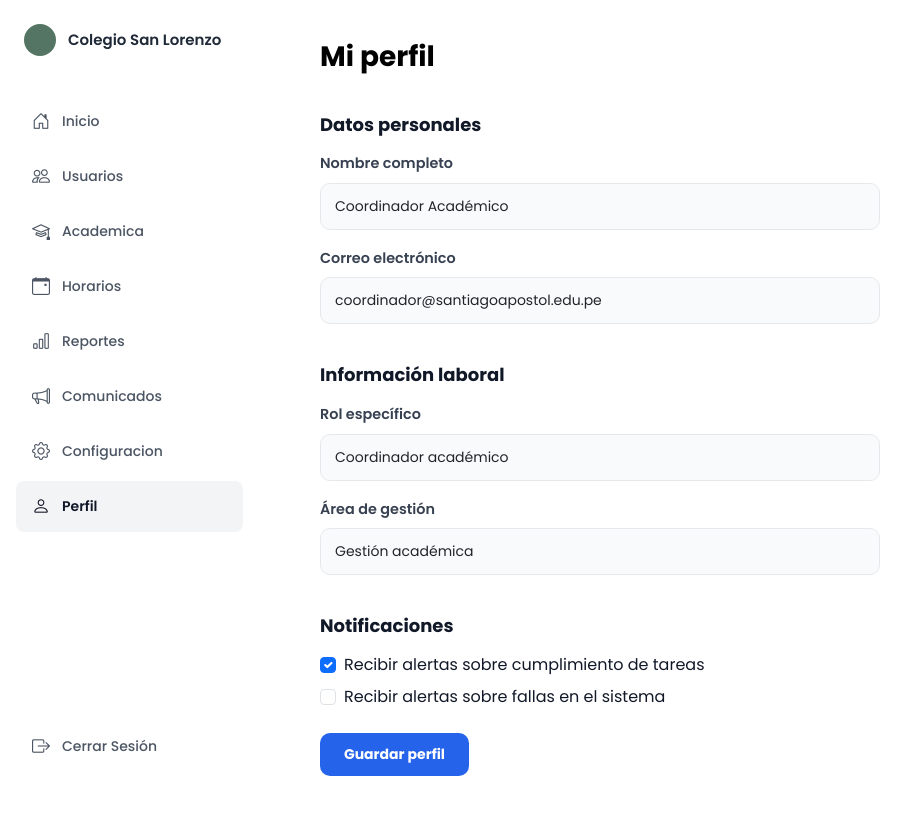
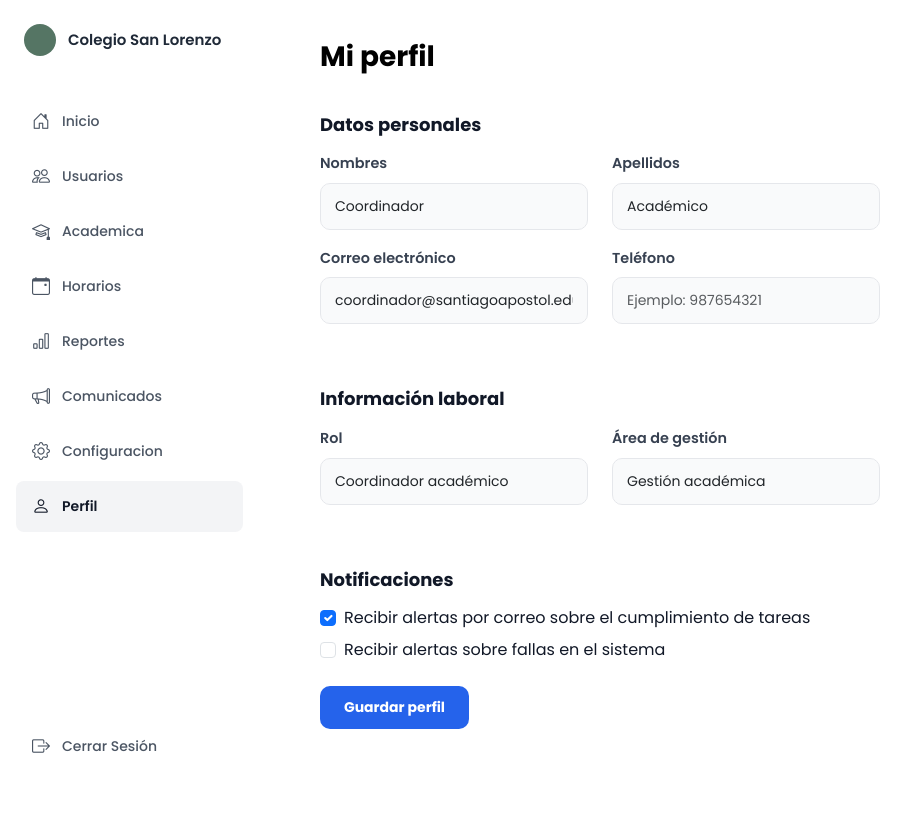
Before and after one commit to angelvargas75/san-lorenzo-app, an Angular app: page /coordinador/perfil in a window 1280 px wide. Shown: the whole page, without its empty margins (0-919 px from the left). Built offline with nearby package versions, Linux system fonts and the light colour scheme; sample sign-in values are in the browser's storage.

Commit message:
feat(coord2): implementa formulario reactivo de perfil

```diff
--- a/src/app/features/coordinador/perfil/perfil.html
+++ b/src/app/features/coordinador/perfil/perfil.html
@@ -1,47 +1,252 @@
 <app-page-title titulo="Mi perfil"></app-page-title>
 
 <div class="section-card">
-  <form class="form-wrapper">
-    <h5 class="section-subtitle">Datos personales</h5>
+  <form
+    class="form-wrapper"
+    [formGroup]="perfilForm"
+    (ngSubmit)="guardarPerfil()"
+    novalidate
+  >
+    @if (mensajeExito) {
+      <div
+        class="alert alert-success"
+        role="alert"
+      >
+        {{ mensajeExito }}
+      </div>
+    }
 
-    <div class="mb-3">
-      <label class="form-label">Nombre completo</label>
-      <input type="text" class="form-control" value="Coordinador Académico">
+    @if (mensajeError) {
+      <div
+        class="alert alert-danger"
+        role="alert"
+      >
+        {{ mensajeError }}
+      </div>
+    }
+
+    <h5 class="section-subtitle">
+      Datos personales
+    </h5>
+
+    <div class="row">
+      <div class="col-md-6 mb-3">
+        <label
+          for="nombres"
+          class="form-label"
+        >
+          Nombres
+        </label>
+
+        <input
+          id="nombres"
+          type="text"
+          class="form-control"
+          formControlName="nombres"
+          autocomplete="given-name"
+          [class.is-invalid]="
+            controles.nombres.touched &&
+            controles.nombres.invalid
+          "
+        >
+
+        @if (
+          controles.nombres.touched &&
+          controles.nombres.invalid
+        ) {
+          <div class="invalid-feedback">
+            Ingresa nombres válidos de entre 2 y 60 caracteres.
+          </div>
+        }
+      </div>
+
+      <div class="col-md-6 mb-3">
+        <label
+          for="apellidos"
+          class="form-label"
+        >
+          Apellidos
+        </label>
+
+        <input
+          id="apellidos"
+          type="text"
+          class="form-control"
+          formControlName="apellidos"
+          autocomplete="family-name"
+          [class.is-invalid]="
+            controles.apellidos.touched &&
+            controles.apellidos.invalid
+          "
+        >
+
+        @if (
+          controles.apellidos.touched &&
+          controles.apellidos.invalid
+        ) {
+          <div class="invalid-feedback">
+            Ingresa apellidos válidos de entre 2 y 60 caracteres.
+          </div>
+        }
+      </div>
     </div>
 
-    <div class="mb-4">
-      <label class="form-label">Correo electrónico</label>
-      <input type="email" class="form-control" value="coordinador@santiagoapostol.edu.pe">
+    <div class="row">
+      <div class="col-md-6 mb-3">
+        <label
+          for="correo"
+          class="form-label"
+        >
+          Correo electrónico
+        </label>
+
+        <input
+          id="correo"
+          type="email"
+          class="form-control"
+          formControlName="correo"
+          autocomplete="email"
+          [class.is-invalid]="
+            controles.correo.touched &&
+            controles.correo.invalid
+          "
+        >
+
+        @if (
+          controles.correo.touched &&
+          controles.correo.invalid
+        ) {
+          <div class="invalid-feedback">
+            Ingresa un correo electrónico válido.
+          </div>
+        }
+      </div>
+
+      <div class="col-md-6 mb-4">
+        <label
+          for="telefono"
+          class="form-label"
+        >
+          Teléfono
+        </label>
+
+        <input
+          id="telefono"
+          type="tel"
+          class="form-control"
+          formControlName="telefono"
+          autocomplete="tel"
+          placeholder="Ejemplo: 987654321"
+          [class.is-invalid]="
+            controles.telefono.touched &&
+            controles.telefono.invalid
+          "
+        >
+
+        @if (
+          controles.telefono.touched &&
+          controles.telefono.invalid
+        ) {
+          <div class="invalid-feedback">
+            Ingresa un teléfono válido de entre 7 y 20 caracteres.
+          </div>
+        }
+      </div>
     </div>
 
-    <h5 class="section-subtitle">Información laboral</h5>
+    <h5 class="section-subtitle">
+      Información laboral
+    </h5>
 
-    <div class="mb-3">
-      <label class="form-label">Rol específico</label>
-      <input type="text" class="form-control" value="Coordinador académico">
+    <div class="row">
+      <div class="col-md-6 mb-3">
+        <label
+          for="rol"
+          class="form-label"
+        >
+          Rol
+        </label>
+
+        <input
+          id="rol"
+          type="text"
+          class="form-control"
+          [value]="rol"
+          readonly
+        >
+      </div>
+
+      <div class="col-md-6 mb-4">
+        <label
+          for="areaGestion"
+          class="form-label"
+        >
+          Área de gestión
+        </label>
+
+        <input
+          id="areaGestion"
+          type="text"
+          class="form-control"
+          formControlName="areaGestion"
+          [class.is-invalid]="
+            controles.areaGestion.touched &&
+            controles.areaGestion.invalid
+          "
+        >
+
+        @if (
+          controles.areaGestion.touched &&
+          controles.areaGestion.invalid
+        ) {
+          <div class="invalid-feedback">
+            Ingresa un área de gestión válida.
+          </div>
+        }
+      </div>
     </div>
 
-    <div class="mb-4">
-      <label class="form-label">Área de gestión</label>
-      <input type="text" class="form-control" value="Gestión académica">
-    </div>
-
-    <h5 class="section-subtitle">Notificaciones</h5>
+    <h5 class="section-subtitle">
+      Notificaciones
+    </h5>
 
     <div class="form-check mb-2">
-      <input class="form-check-input" type="checkbox" id="alertaTareas" checked>
-      <label class="form-check-label" for="alertaTareas">
-        Recibir alertas sobre cumplimiento de tareas
+      <input
+        id="notificacionesCorreo"
+        class="form-check-input"
+        type="checkbox"
+        formControlName="notificacionesCorreo"
+      >
+
+      <label
+        class="form-check-label"
+        for="notificacionesCorreo"
+      >
+        Recibir alertas por correo sobre el cumplimiento de tareas
       </label>
     </div>
 
     <div class="form-check mb-4">
-      <input class="form-check-input" type="checkbox" id="alertaSistema">
-      <label class="form-check-label" for="alertaSistema">
+      <input
+        id="notificacionesSistema"
+        class="form-check-input"
+        type="checkbox"
+        formControlName="notificacionesSistema"
+      >
+
+      <label
+        class="form-check-label"
+        for="notificacionesSistema"
+      >
         Recibir alertas sobre fallas en el sistema
       </label>
     </div>
 
-    <button type="button" class="btn-primary-custom">Guardar perfil</button>
+    <button
+      type="submit"
+      class="btn-primary-custom"
+    >
+      Guardar perfil
+    </button>
   </form>
 </div>
--- a/src/app/features/coordinador/perfil/perfil.ts
+++ b/src/app/features/coordinador/perfil/perfil.ts
@@ -1,10 +1,174 @@
-import { Component } from '@angular/core';
+import { Component, OnInit, inject } from '@angular/core';
+import {
+  FormBuilder,
+  ReactiveFormsModule,
+  Validators
+} from '@angular/forms';
+
 import { PageTitle } from '../../../shared/components/page-title/page-title';
+import { PerfilCoordinador } from '../models/perfil-coordinador.model';
 
 @Component({
   selector: 'app-perfil',
-  imports: [PageTitle],
+  imports: [
+    PageTitle,
+    ReactiveFormsModule
+  ],
   templateUrl: './perfil.html',
   styleUrl: './perfil.scss',
 })
-export class Perfil {}
+export class Perfil implements OnInit {
+  private readonly formBuilder = inject(FormBuilder);
+  private readonly storageKey = 'perfil-coordinador';
+
+  readonly rol = 'Coordinador académico';
+
+  mensajeExito = '';
+  mensajeError = '';
+
+  readonly perfilForm = this.formBuilder.nonNullable.group({
+    nombres: [
+      'Coordinador',
+      [
+        Validators.required,
+        Validators.minLength(2),
+        Validators.maxLength(60),
+        Validators.pattern(
+          /^[A-Za-zÁÉÍÓÚáéíóúÑñÜü\s'-]+$/
+        )
+      ]
+    ],
+
+    apellidos: [
+      'Académico',
+      [
+        Validators.required,
+        Validators.minLength(2),
+        Validators.maxLength(60),
+        Validators.pattern(
+          /^[A-Za-zÁÉÍÓÚáéíóúÑñÜü\s'-]+$/
+        )
+      ]
+    ],
+
+    correo: [
+      'coordinador@santiagoapostol.edu.pe',
+      [
+        Validators.required,
+        Validators.email,
+        Validators.maxLength(120)
+      ]
+    ],
+
+    telefono: [
+      '',
+      [
+        Validators.maxLength(20),
+        Validators.pattern(/^[0-9+\s()-]{7,20}$/)
+      ]
+    ],
+
+    areaGestion: [
+      'Gestión académica',
+      [
+        Validators.required,
+        Validators.minLength(3),
+        Validators.maxLength(100)
+      ]
+    ],
+
+    notificacionesCorreo: [true],
+    notificacionesSistema: [false]
+  });
+
+  ngOnInit(): void {
+    this.cargarPerfilTemporal();
+  }
+
+  get controles() {
+    return this.perfilForm.controls;
+  }
+
+  guardarPerfil(): void {
+    this.mensajeExito = '';
+    this.mensajeError = '';
+
+    if (this.perfilForm.invalid) {
+      this.perfilForm.markAllAsTouched();
+
+      this.mensajeError =
+        'Revisa los campos señalados antes de guardar el perfil.';
+
+      return;
+    }
+
+    const datosFormulario = this.perfilForm.getRawValue();
+
+    const perfil: PerfilCoordinador = {
+      usuarioId: 1,
+      nombres: datosFormulario.nombres.trim(),
+      apellidos: datosFormulario.apellidos.trim(),
+      correo: datosFormulario.correo.trim().toLowerCase(),
+      telefono:
+        datosFormulario.telefono.trim() || null,
+      rol: this.rol,
+      areaGestion:
+        datosFormulario.areaGestion.trim() || null,
+      notificacionesCorreo:
+        datosFormulario.notificacionesCorreo,
+      notificacionesSistema:
+        datosFormulario.notificacionesSistema
+    };
+
+    localStorage.setItem(
+      this.storageKey,
+      JSON.stringify(perfil)
+    );
+
+    this.mensajeExito =
+      'El perfil se guardó correctamente.';
+  }
+
+  private cargarPerfilTemporal(): void {
+    const perfilGuardado =
+      localStorage.getItem(this.storageKey);
+
+    if (!perfilGuardado) {
+      return;
+    }
+
+    try {
+      const perfil =
+        JSON.parse(perfilGuardado) as Partial<PerfilCoordinador>;
+
+      this.perfilForm.patchValue({
+        nombres:
+          perfil.nombres ?? 'Coordinador',
+
+        apellidos:
+          perfil.apellidos ?? 'Académico',
+
+        correo:
+          perfil.correo ??
+          'coordinador@santiagoapostol.edu.pe',
+
+        telefono:
+          perfil.telefono ?? '',
+
+        areaGestion:
+          perfil.areaGestion ?? 'Gestión académica',
+
+        notificacionesCorreo:
+          perfil.notificacionesCorreo ?? true,
+
+        notificacionesSistema:
+          perfil.notificacionesSistema ?? false
+      });
+    } catch {
+      localStorage.removeItem(this.storageKey);
+
+      this.mensajeError =
+        'No se pudieron recuperar los datos guardados anteriormente.';
+    }
+  }
+}
```
